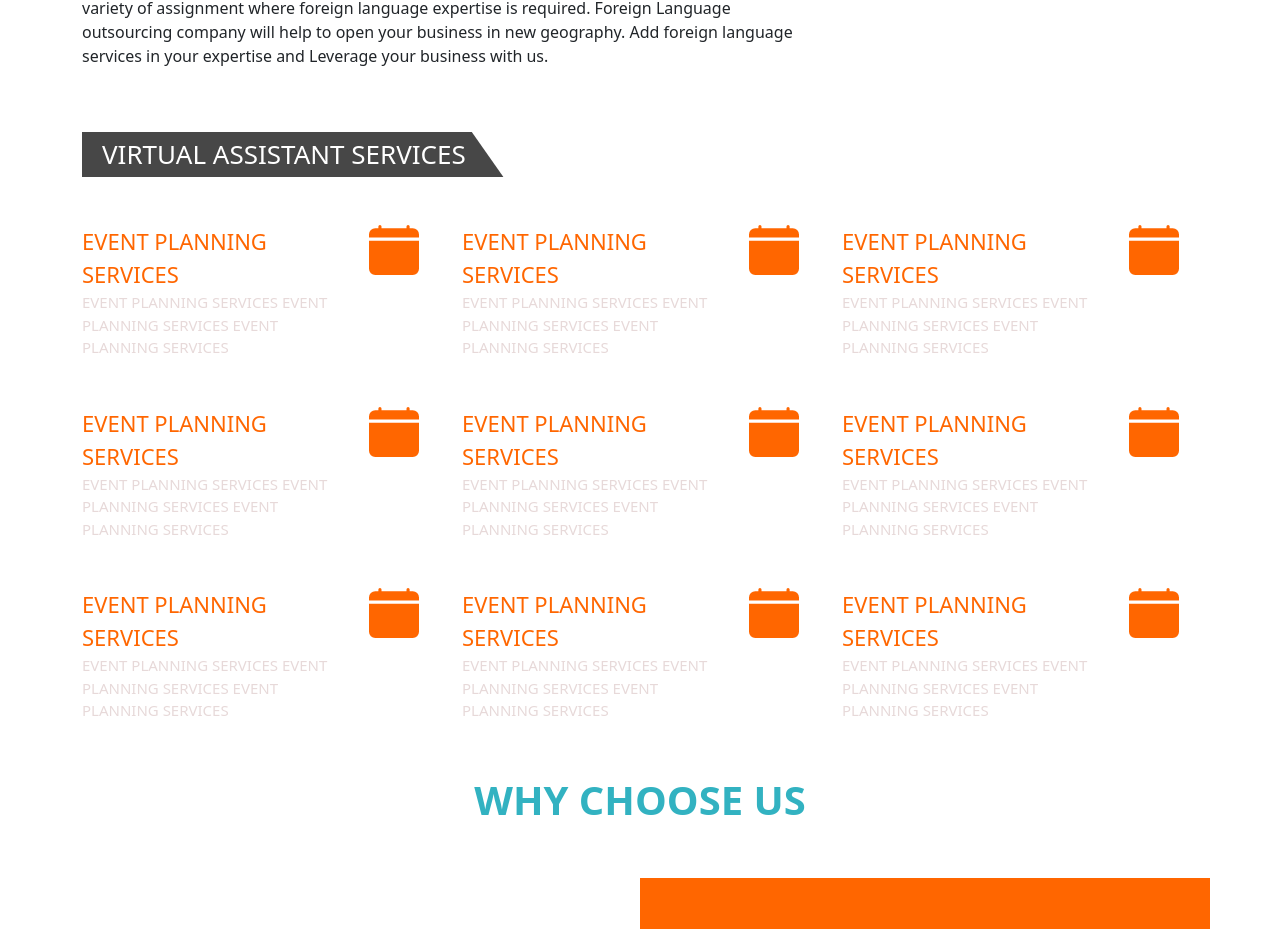
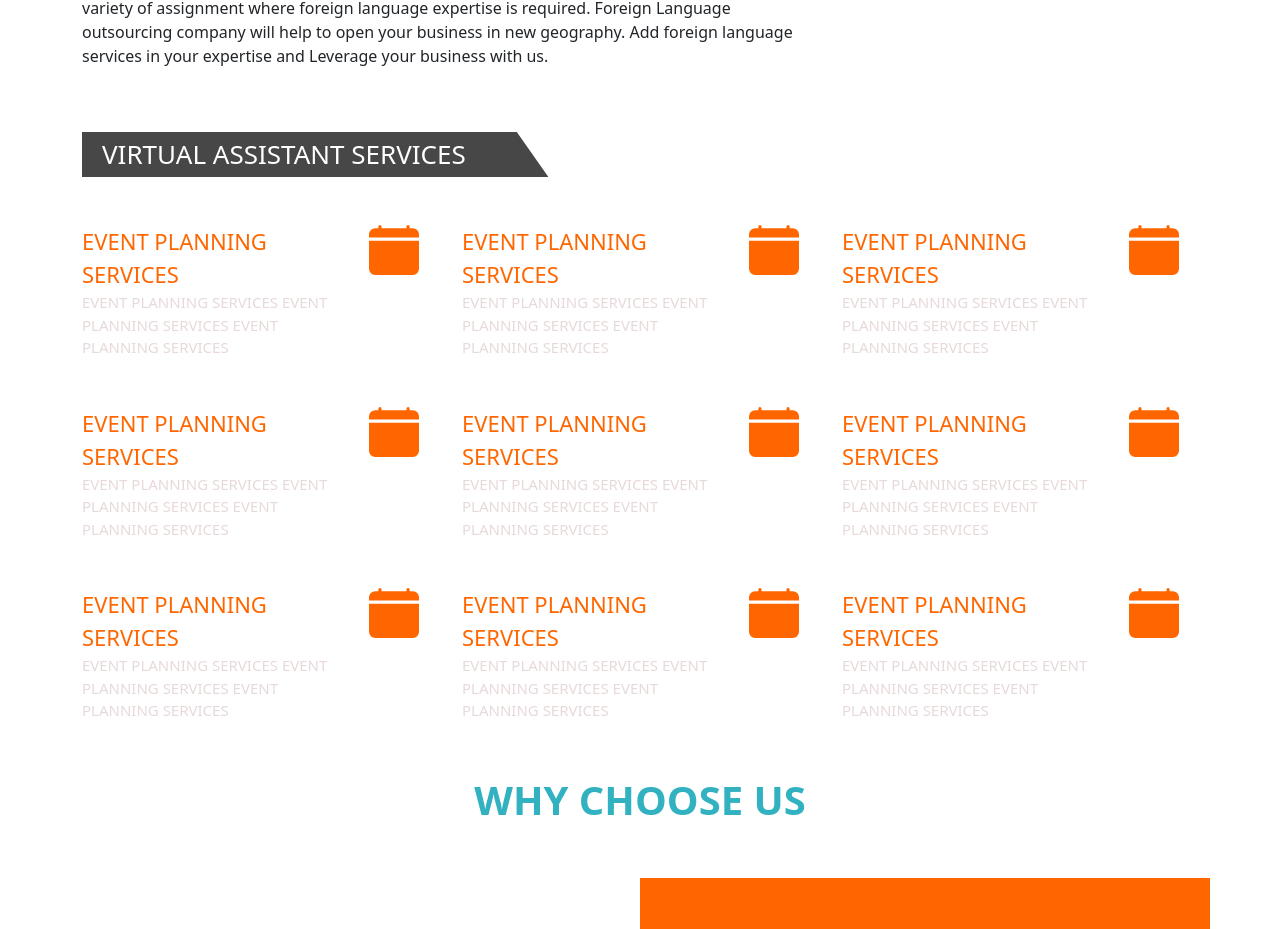
Before and after one commit to Danilo95415/multilingual-services, a Vue app: page / in a window 1280 px wide. Shown: the part 1252-2181 px from the top of the page. Built offline with nearby package versions, Linux system fonts and the light colour scheme.

Commit message:
update head-content

```diff
--- a/src/components/style.css
+++ b/src/components/style.css
@@ -174,7 +174,7 @@ body {
 }
 /*Assistant Heading*/
 .assistant_heading {
-    width: 425px;
+    width: 470px;
     font-size: 26px;
     /* font-weight: 400; */
     color: #fff;
```
